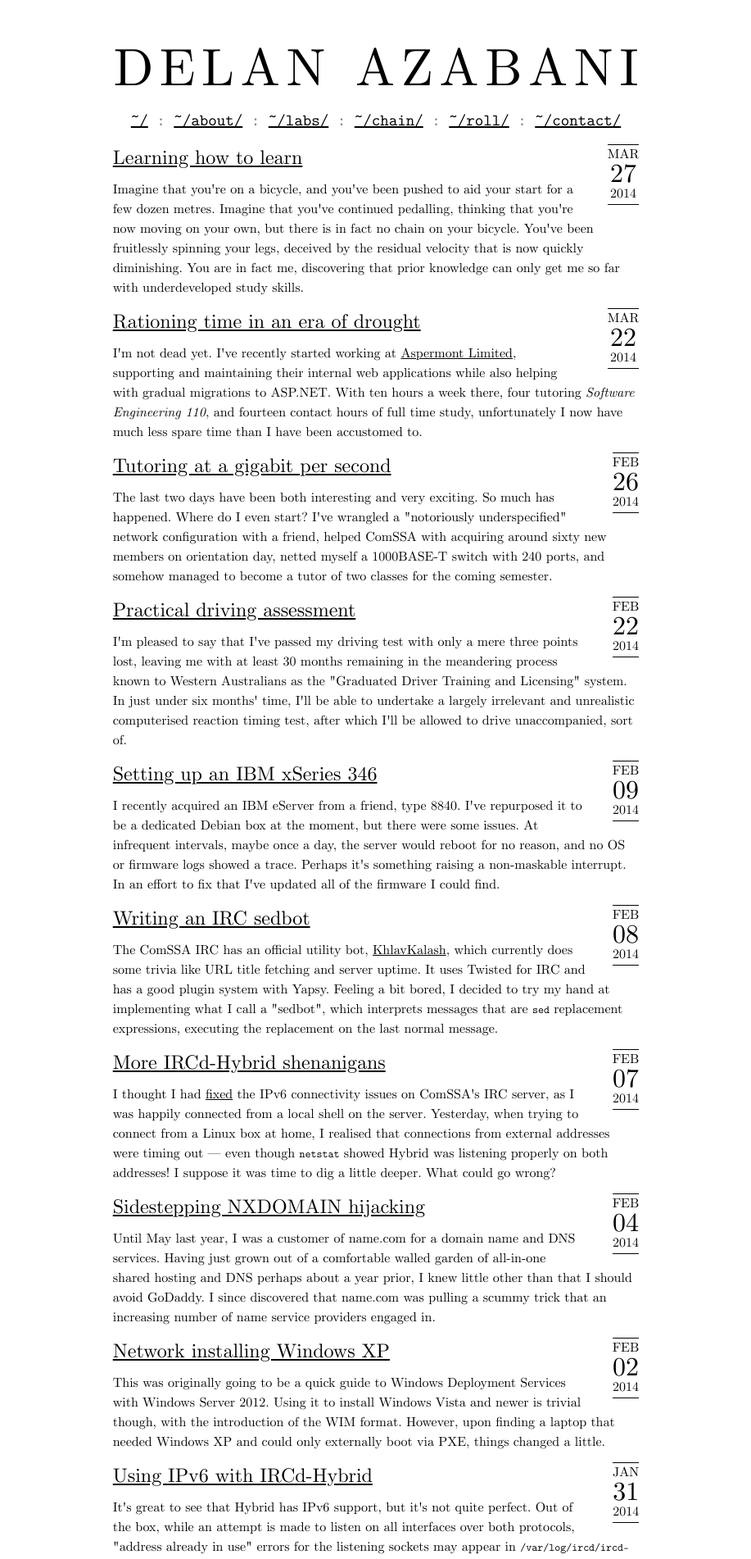
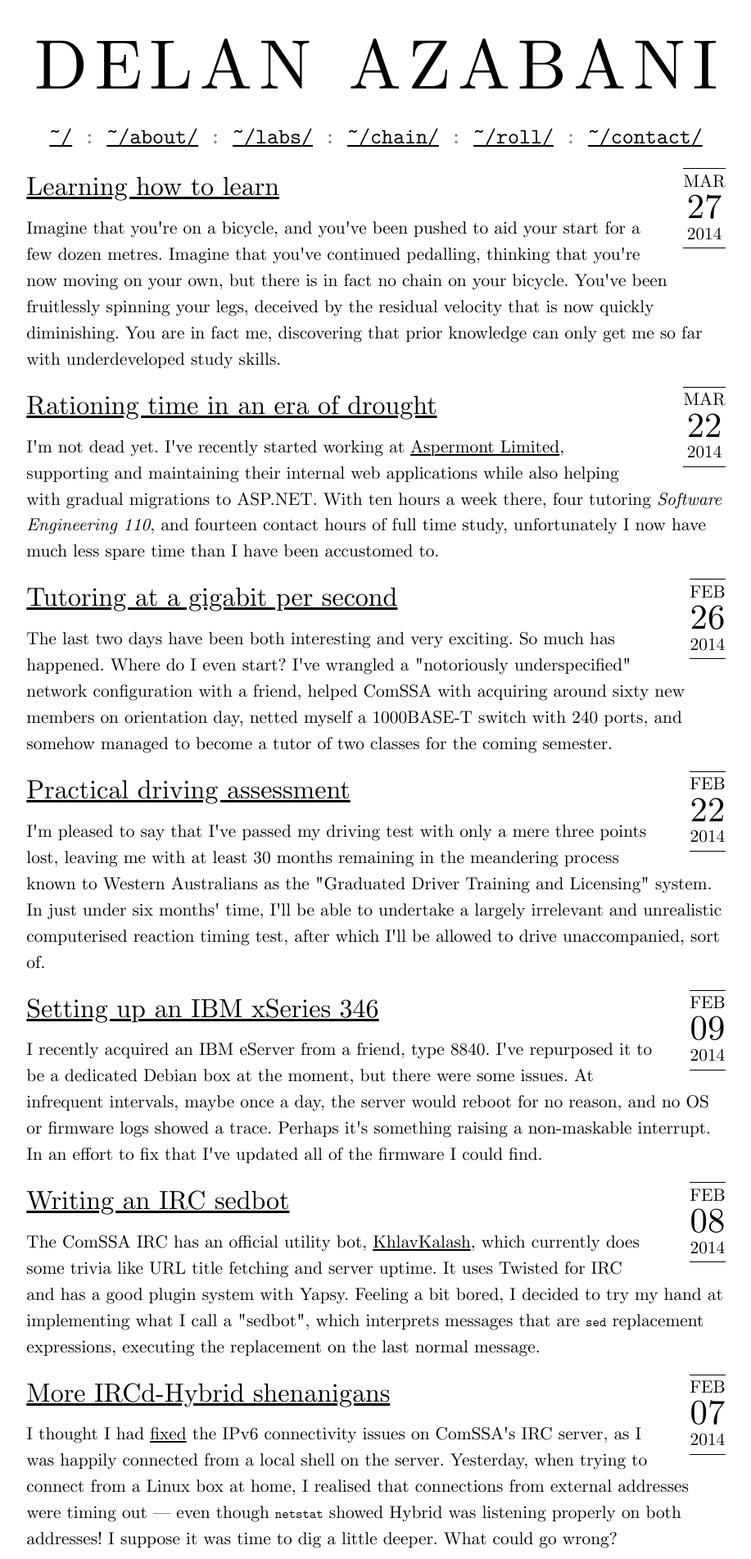
Before and after one commit to delan/www.azabani.com, a Jekyll site: the page built from index.html, in a window 1280 px wide. Shown: the top 1902 px of the page at 82% size, without its empty margins (181-1098 px from the left). Built offline with Jekyll 4.4.1, drawn with Linux system fonts in a browser that asks for light colours.

Commit message:
clean up absolute sizes and font configuration in CSS

```diff
--- a/css/all.css
+++ b/css/all.css
@@ -14,10 +14,10 @@ html {
 	overflow-y: scroll;
 }
 body {
-	width: 170mm;
-	margin: 10mm auto 20mm auto;
-	font-family: 'LM Roman 12';
-	font-size: 12pt;
+	width: 40em;
+	margin: 1em auto 2em auto;
+	font-family: 'CMU Serif';
+	font-size: 16pt;
 	line-height: 1.5;
 }
 p, table {
@@ -27,7 +27,7 @@ header {
 	font-size: 4em;
 	text-align: center;
 	text-transform: uppercase;
-	letter-spacing: 0.12em;
+	letter-spacing: 0.1em;
 }
 header span {
 	letter-spacing: 0;
@@ -52,8 +52,8 @@ dd {
 	margin-left: 2em;
 }
 pre, code {
-	font-family: 'LM Mono 10';
-	font-size: 10pt;
+	font-family: 'CMU Typewriter Text';
+	font-size: 0.75em;
 	font-style: normal !important;
 }
 pre {
@@ -100,8 +100,8 @@ blockquote:before {
 }
 nav {
 	text-align: center;
-	font-family: 'LM Mono 10';
-	font-size: 15pt;
+	font-family: 'CMU Typewriter Text';
+	font-size: 1.25em;
 	color: #808080;
 }
 nav a {
--- a/css/fonts.css
+++ b/css/fonts.css
@@ -1,16 +1,13 @@
 @font-face {
-	font-family: 'LM Roman 12';
-	/*src: url(../fonts/lmroman12-regular.otf);*/
+	font-family: 'CMU Serif';
 	src: url(../fonts/cmunrm.woff);
 }
 @font-face {
-	font-family: 'LM Roman 12';
+	font-family: 'CMU Serif';
 	font-style: italic;
-	/*src: url(../fonts/lmroman12-italic.otf);*/
 	src: url(../fonts/cmunti.woff);
 }
 @font-face {
-	font-family: 'LM Mono 10';
-	/*src: url(../fonts/lmmono10-regular.otf);*/
+	font-family: 'CMU Typewriter Text';
 	src: url(../fonts/cmuntt.woff);
 }
```
